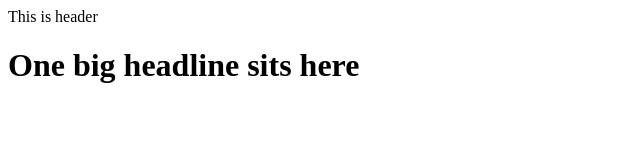
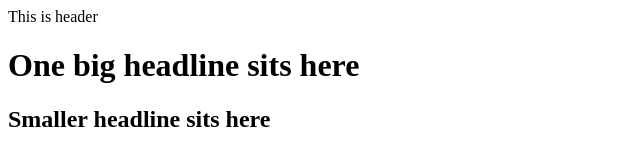
Before and after one commit to mbwedany/git_homework, a plain HTML site: page index.html in a window 1280 px wide. Shown: the whole page, without its empty margins (0-640 px from the left). Drawn offline with Linux system fonts and the light colour scheme.

Commit message:
fifth commit

```diff
--- a/index.html
+++ b/index.html
@@ -12,5 +12,8 @@
         <h1>
             One big headline sits here
         </h1>
+        <h2>
+            Smaller headline sits here
+        </h2>
     </body>
 </html>
```
